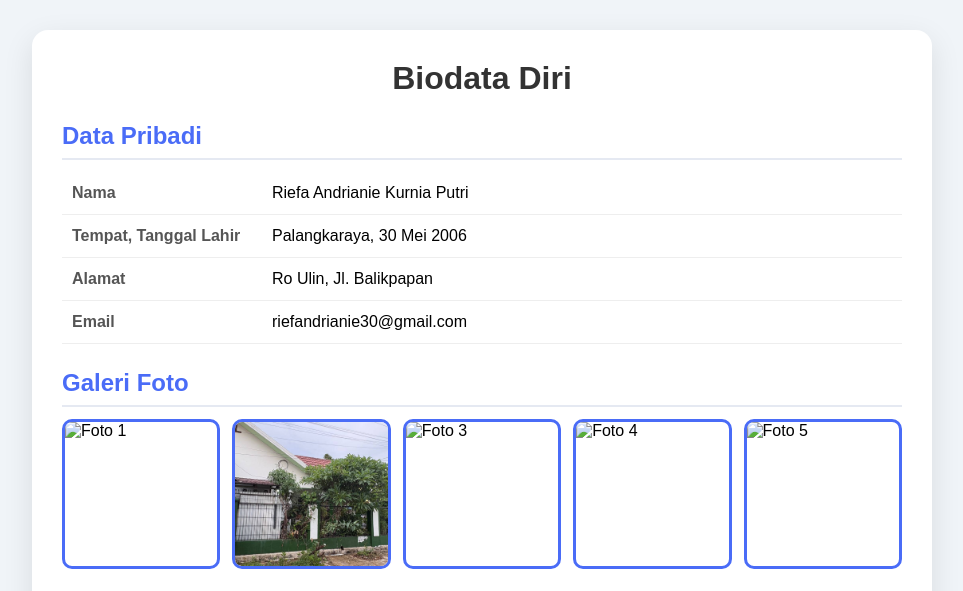
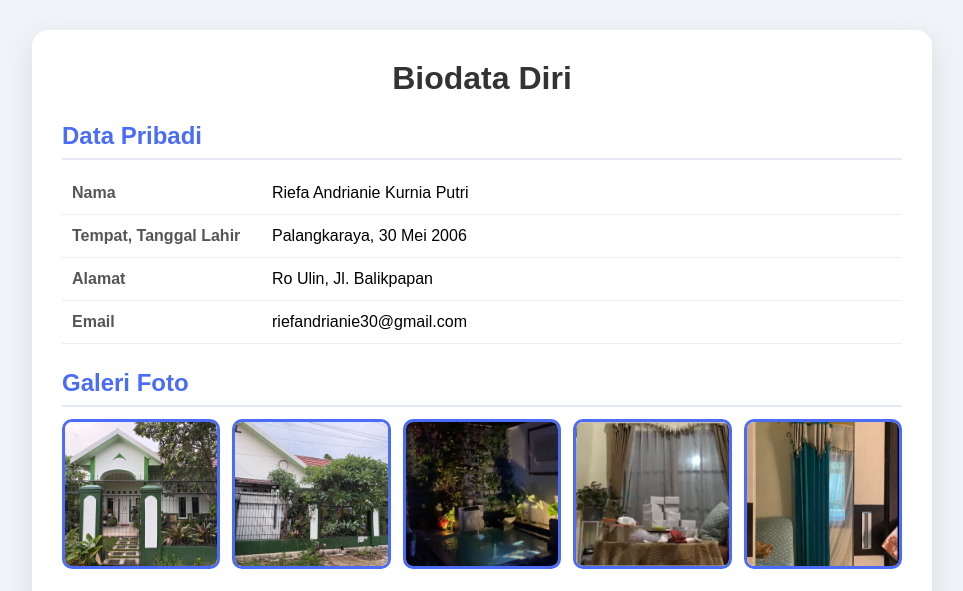
Before and after one commit to 2410715320003-sys/Riefa-Andrianie-Kurnia-Putri, a plain HTML site: page index.html in a window 1280 px wide. Shown: the top 591 px of the page, without its empty margins (158-1121 px from the left). Drawn offline with Linux system fonts and the light colour scheme.

Commit message:
Update index.html

```diff
--- a/index.html
+++ b/index.html
@@ -142,11 +142,11 @@
 
     <h2>Galeri Foto</h2>
     <div class="galeri-foto">
-      <img src="rumah3.jpg" alt="Foto 1">
+      <img src="rumah3.jpeg" alt="Foto 1">
       <img src="rumah2.jpg" alt="Foto 2">
-      <img src="kolam.jpg" alt="Foto 3">
-      <img src="rumah4.jpg" alt="Foto 4">
-      <img src="rumah1.jpg" alt="Foto 5">
+      <img src="kolam.jpeg" alt="Foto 3">
+      <img src="rumah4.jpeg" alt="Foto 4">
+      <img src="rumah1.jpeg" alt="Foto 5">
     </div>
 
     <h2>Galeri Video</h2>
```
